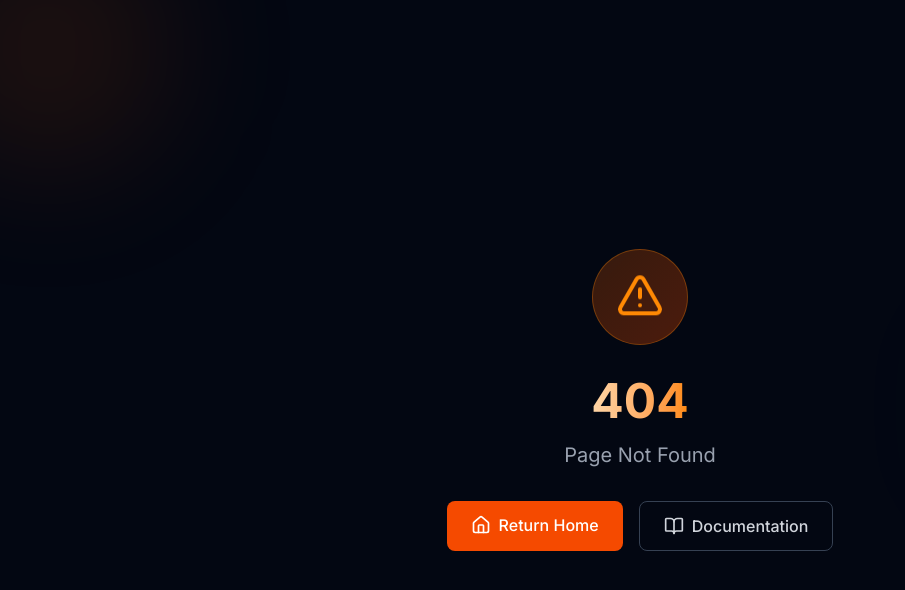
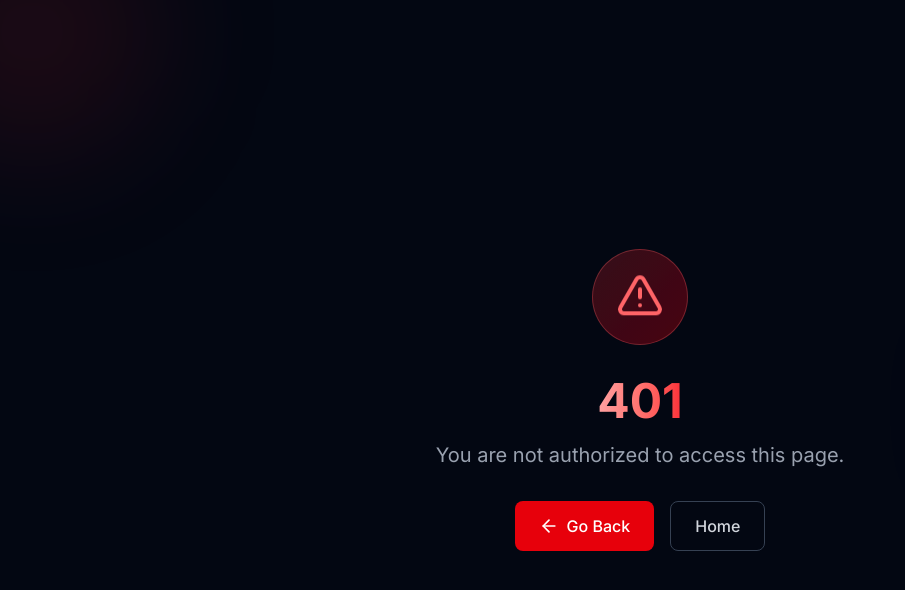
Before and after one commit to jobairalsarkar1/mock-api, a Next.js app: page /unauthorized in a window 1280 px wide. Before the commit this address had no page. Shown: the top 590 px of the page, without its empty margins (0-905 px from the left). Built offline with nearby package versions, Linux system fonts and the light colour scheme.

Commit message:
User Extended with Role, Data saved in database, Middleware redirects based on role.

```diff
--- /dev/null
+++ b/app/unauthorized/page.tsx
@@ -0,0 +1,63 @@
+"use client";
+
+import { AlertTriangle, ArrowLeft } from "lucide-react";
+import Link from "next/link";
+import { useRouter } from "next/navigation";
+
+export default function Unauthorized() {
+  const router = useRouter();
+
+  return (
+    <div className="relative min-h-screen bg-gray-950 overflow-hidden">
+      {/* Floating shapes */}
+      <div className="absolute -top-24 -left-24 w-64 h-64 bg-red-500/10 rounded-full filter blur-3xl animate-float-slow" />
+      <div className="absolute bottom-1/4 -right-24 w-96 h-96 bg-purple-500/5 rounded-full filter blur-3xl animate-float-medium" />
+
+      {/* Main content */}
+      <div className="relative z-10 flex flex-col items-center justify-center min-h-screen p-4 text-center">
+        <div className="max-w-md mx-auto">
+          {/* Animated icon */}
+          <div className="relative mb-8">
+            <div className="w-24 h-24 bg-gradient-to-br from-red-500/20 to-red-600/30 rounded-full flex items-center justify-center mx-auto border border-red-400/30">
+              <AlertTriangle className="w-12 h-12 text-red-400 animate-bounce" />
+            </div>
+          </div>
+
+          <h1 className="text-5xl font-bold text-gray-100 mb-4">
+            <span className="bg-gradient-to-r from-red-300 to-red-500 bg-clip-text text-transparent">
+              401
+            </span>
+          </h1>
+
+          <p className="text-xl text-gray-400 mb-8">
+            You are not authorized to access this page.
+          </p>
+
+          <div className="flex flex-col sm:flex-row gap-4 justify-center">
+            {/* Go back button */}
+            <button
+              onClick={() => router.back()}
+              className="relative px-6 py-3 bg-red-600 hover:bg-red-700 text-white rounded-lg font-medium transition-all group overflow-hidden"
+            >
+              <span className="relative z-10 flex items-center justify-center gap-2">
+                <ArrowLeft className="w-5 h-5" />
+                Go Back
+              </span>
+              <span className="absolute inset-0 bg-gradient-to-r from-red-500 to-red-600 opacity-0 group-hover:opacity-100 transition-opacity" />
+            </button>
+
+            <Link
+              href="/"
+              className="relative px-6 py-3 border border-gray-700 hover:border-red-400/30 text-gray-300 rounded-lg font-medium transition-all group overflow-hidden"
+            >
+              <span className="relative z-10 flex items-center justify-center gap-2">
+                Home
+              </span>
+              <span className="absolute inset-0 bg-gray-800/50 opacity-0 group-hover:opacity-100 transition-opacity" />
+            </Link>
+          </div>
+        </div>
+      </div>
+    </div>
+  );
+}
--- a/auth.ts
+++ b/auth.ts
@@ -1,10 +1,28 @@
 import { PrismaAdapter } from "@auth/prisma-adapter"
-import NextAuth from "next-auth"
+import NextAuth, { NextAuthConfig, User } from "next-auth"
 import GitHub from "next-auth/providers/github"
 import Google from "next-auth/providers/google"
 import { prisma } from "./lib/prisma"
+import { JWT } from "next-auth/jwt"
 
-export const { handlers, signIn, signOut, auth } = NextAuth({
+export const config = {
   adapter: PrismaAdapter(prisma),
   providers: [GitHub, Google],
-})
+  session: { strategy: 'jwt' },
+  callbacks: {
+    async jwt({ token, user }: {token: JWT, user?: User}) {
+      if (user) {
+        token.role = user.role || 'CLIENT'
+      }
+      return token
+    },
+    async session({ session, token }) {
+      if (session.user) {
+        session.user.role = token.role
+      }
+      return session
+    }
+  }
+} satisfies NextAuthConfig
+
+export const { handlers, signIn, signOut, auth } = NextAuth(config)
--- /dev/null
+++ b/lib/next-auth.d.ts
@@ -0,0 +1,19 @@
+import { DefaultSession, DefaultUser } from "next-auth"
+
+declare module "next-auth" {
+  interface Session {
+    user?: {
+      role?: "ADMIN" | "HELPER" | "CLIENT"
+    } & DefaultSession["user"]
+  }
+
+  interface User extends DefaultUser {
+    role?: "ADMIN" | "HELPER" | "CLIENT"
+  }
+}
+
+declare module "next-auth/jwt" {
+  interface JWT {
+    role?: "ADMIN" | "HELPER" | "CLIENT"
+  }
+}
--- a/middleware.ts
+++ b/middleware.ts
@@ -1,4 +1,37 @@
-export { auth as middleware } from "@/auth"
+// export { auth as middleware } from "@/auth"
+import { NextResponse } from "next/server";
+import type { NextRequest } from "next/server";
+import { auth } from "@/auth";
+
+export default async function middleware(req: NextRequest) {
+  const session = await auth();
+  const { pathname } = req.nextUrl;
+
+  const publicPaths = ["/", "/docs", "/about", "/sign-in", "/unauthorized"];
+
+  const protectedRoutes = ["/account", "/profile", "/settings"];
+
+  const adminRoutes = ["/dashboard"];
+
+  if (session && pathname === "/sign-in") {
+    return NextResponse.redirect(new URL("/account", req.url));
+  }
+
+  if (!session && protectedRoutes.some(path => pathname.startsWith(path))) {
+    return NextResponse.redirect(new URL("/sign-in", req.url));
+  }
+
+  if (adminRoutes.some(path => pathname.startsWith(path)) && session?.user?.role !== "ADMIN") {
+    return NextResponse.redirect(new URL("/unauthorized", req.url));
+  }
+
+  if (publicPaths.some(path => pathname.startsWith(path)) || session) {
+    return NextResponse.next();
+  }
+
+  return NextResponse.redirect(new URL("/sign-in", req.url));
+}
+
 
 export const config = {
   matcher: ["/((?!api|_next/static|_next/image|favicon.ico).*)"],
```
Also changed, not shown: 2 other files (tests, documents, lock files or other folders).
